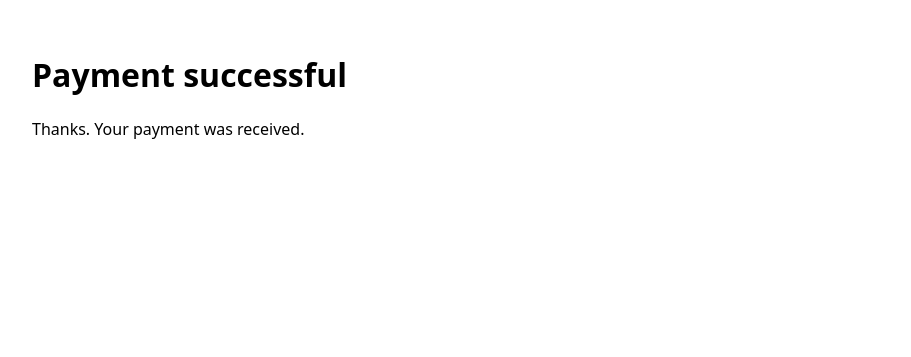
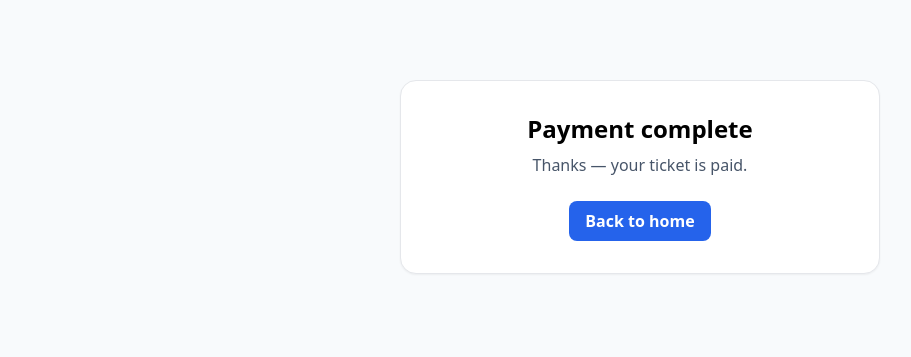
Before and after one commit to pslom/ticketpay-starter-v2, a website: page success.html in a window 1280 px wide. Shown: the whole page, without its empty margins (0-911 px from the left). Drawn offline with nearby package versions, Linux system fonts and the light colour scheme.

Commit message:
Update success.html

```diff
--- a/success.html
+++ b/success.html
@@ -1,7 +1,18 @@
 <!doctype html>
-<meta charset="utf-8">
-<title>Payment successful</title>
-<body style="font-family:system-ui;padding:24px">
-  <h1>Payment successful</h1>
-  <p>Thanks. Your payment was received.</p>
-</body>
+<html lang="en"><head>
+<meta charset="utf-8"><meta name="viewport" content="width=device-width, initial-scale=1">
+<title>Payment complete — TicketPay</title>
+<script src="https://cdn.tailwindcss.com"></script>
+</head><body class="bg-slate-50">
+  <main class="max-w-lg mx-auto px-4 py-20 text-center">
+    <div class="bg-white border rounded-2xl p-8 shadow-sm">
+      <h1 class="text-2xl font-semibold">Payment complete</h1>
+      <p class="text-slate-600 mt-2">Thanks — your ticket <span id="tn"></span> is paid.</p>
+      <a href="/" class="inline-block mt-6 px-4 py-2 rounded-lg bg-blue-600 text-white font-semibold">Back to home</a>
+    </div>
+  </main>
+<script>
+  const tn = new URLSearchParams(location.search).get('tnum') || '';
+  document.getElementById('tn').textContent = tn;
+</script>
+</body></html>
```
